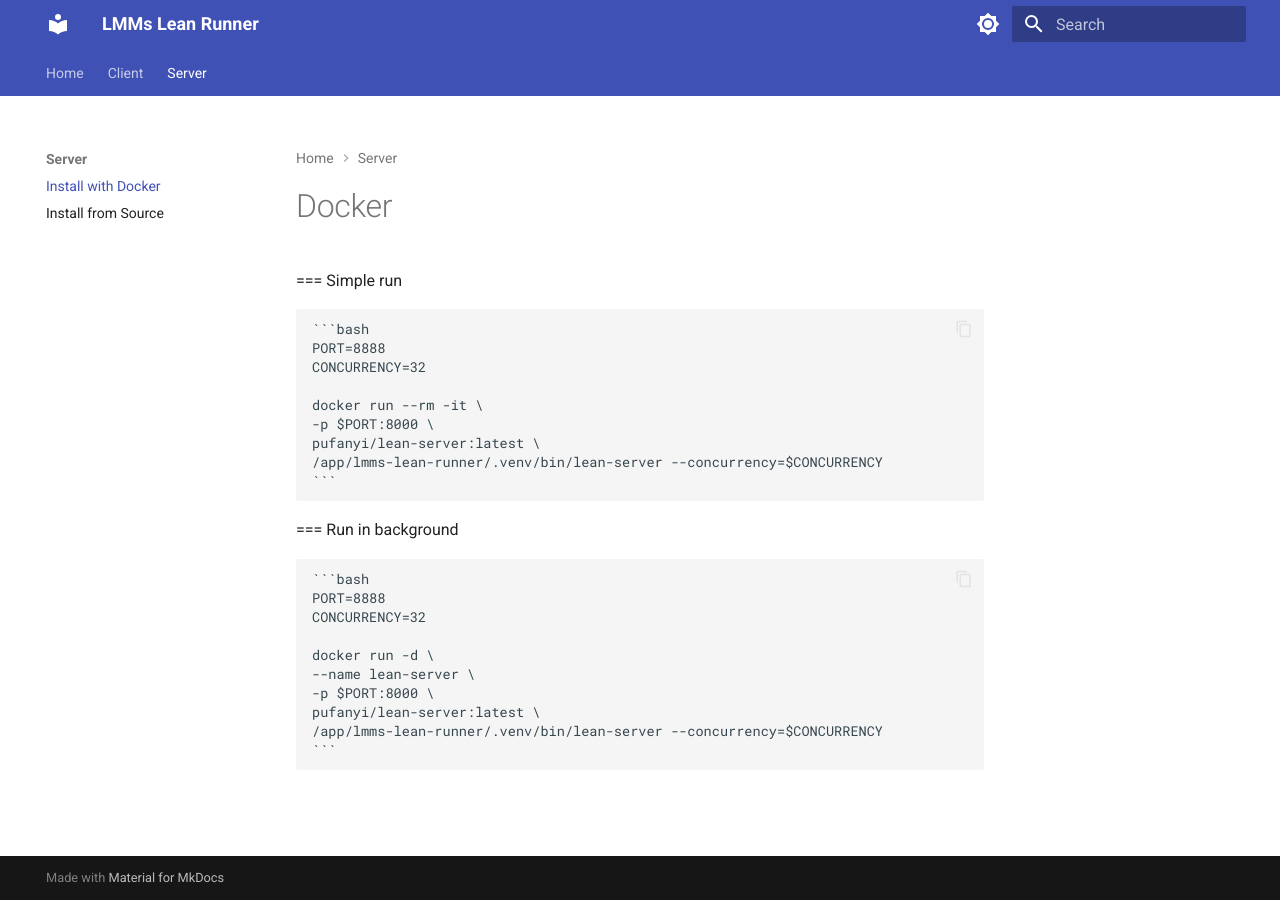
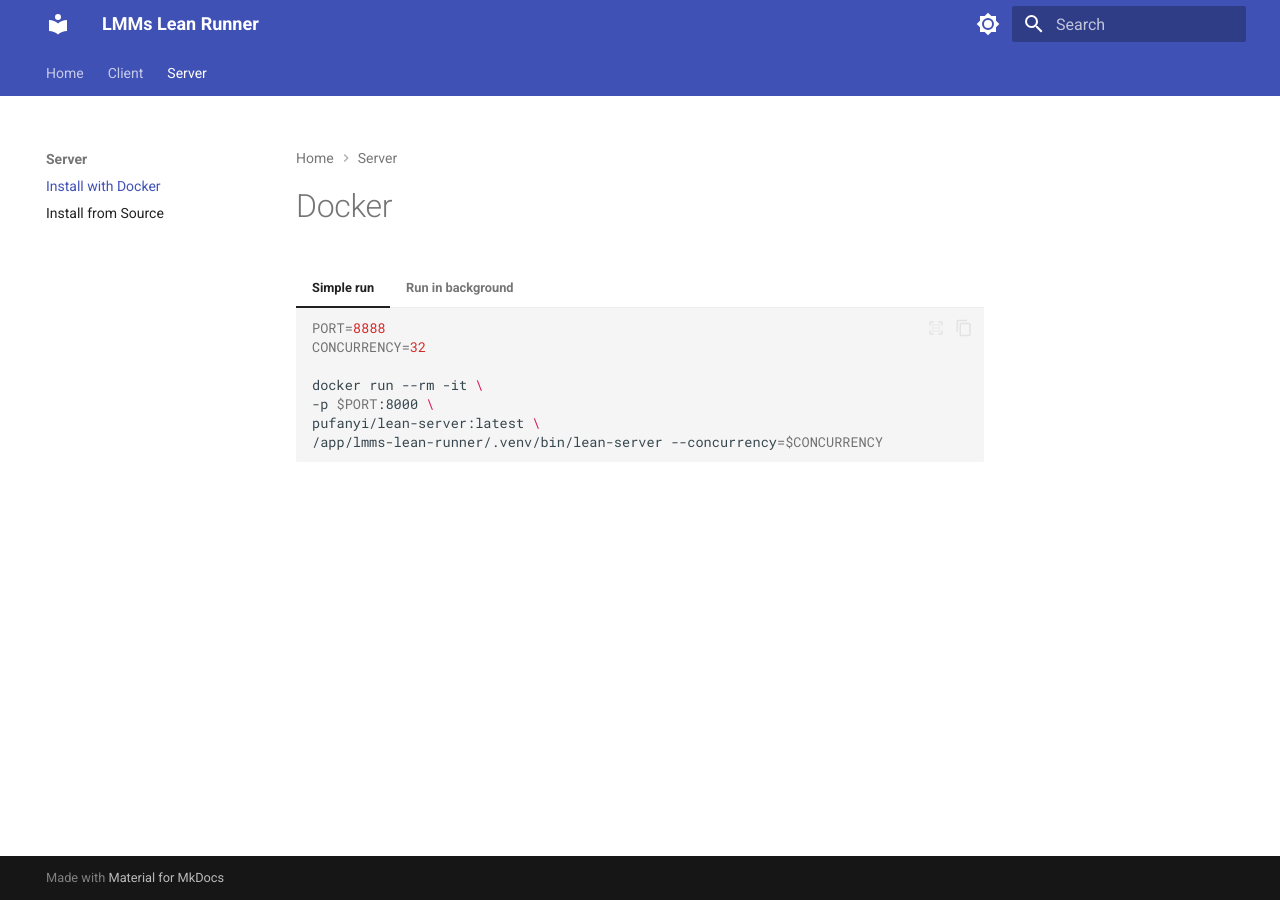
Before and after one commit to EvolvingLMMs-Lab/lean-runner, an MkDocs documentation site: the page built from docs/server/docker.md, in a window 1280 px wide. Built offline with MkDocs 1.6.1 and Material for MkDocs 9.7.7, drawn with Linux system fonts in a browser that asks for light colours.

Commit message:
Update Docker documentation to improve section titles for clarity

````diff
--- a/docs/server/docker.md
+++ b/docs/server/docker.md
@@ -1,6 +1,6 @@
 # Docker
 
-=== Simple run
+=== "Simple run"
 
     ```bash
     PORT=8888
@@ -12,7 +12,7 @@
     /app/lmms-lean-runner/.venv/bin/lean-server --concurrency=$CONCURRENCY
     ```
 
-=== Run in background
+=== "Run in background"
 
     ```bash
     PORT=8888
````
